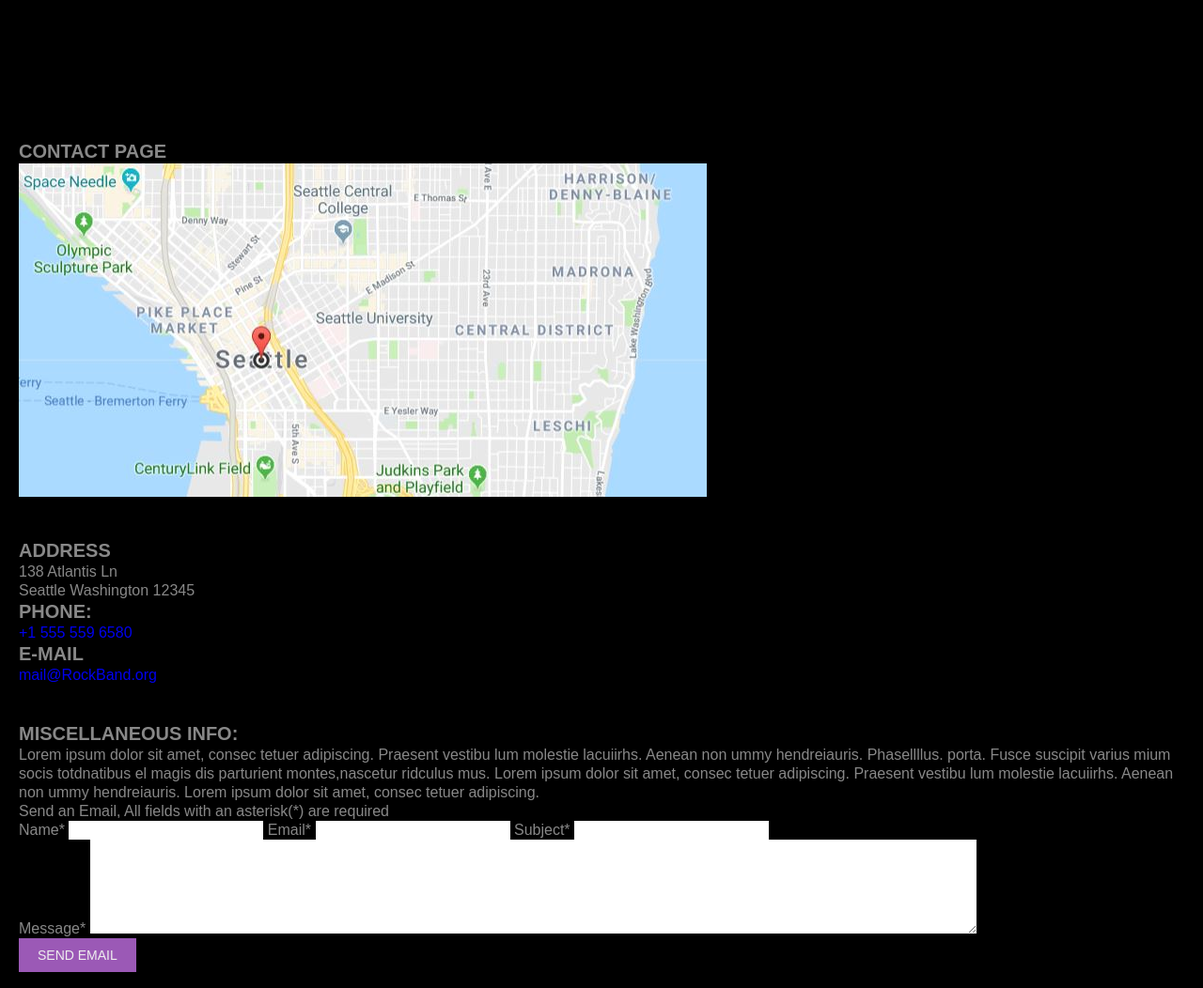
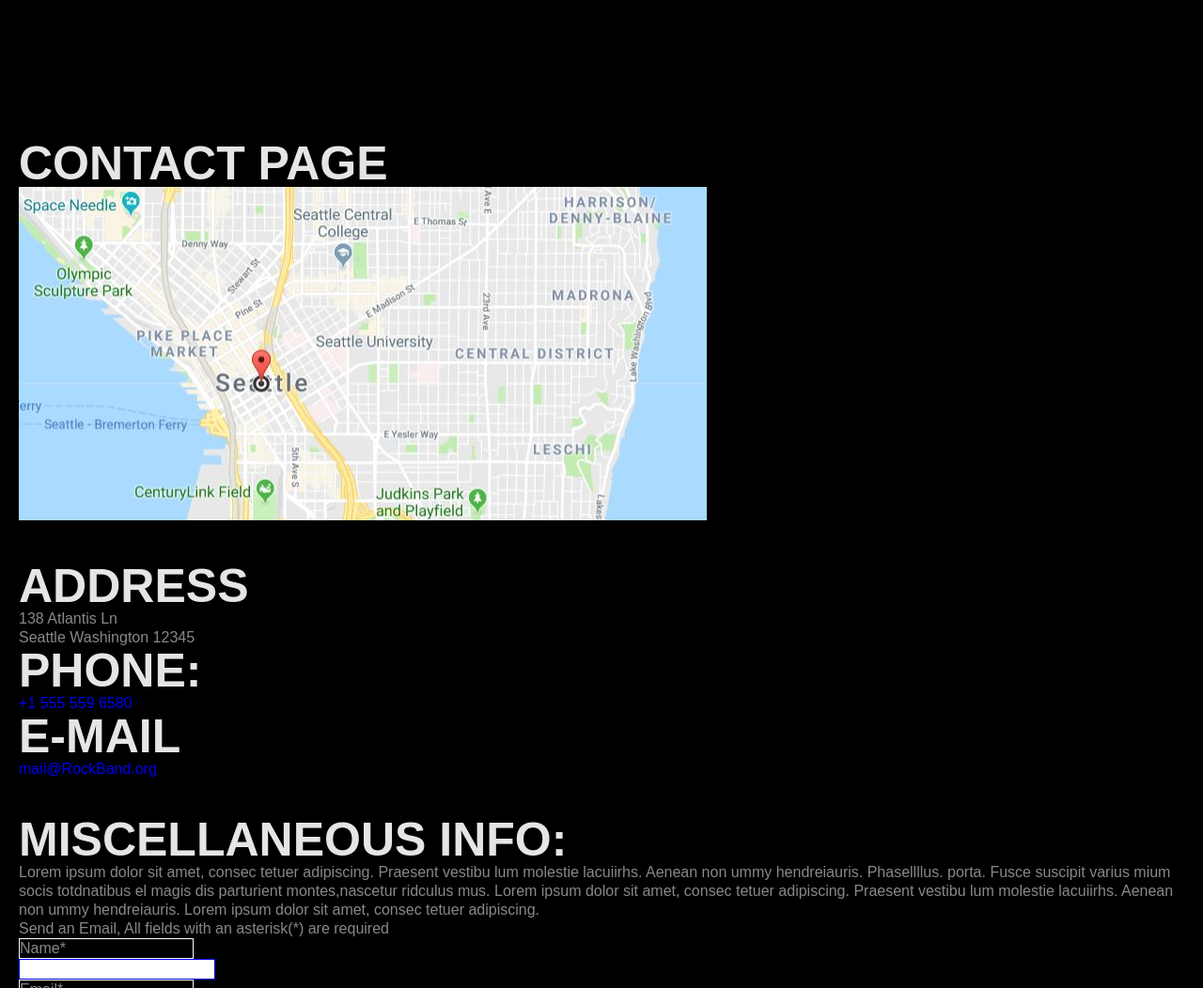
Before and after one commit to StevenPope09/StevenPope09.github.io, a PHP site: page /contact.html in a window 1280 px wide. Shown: the part 659-1711 px from the top of the page at 94% size. Run offline with PHP 8.4, Linux system fonts and the light colour scheme.

Commit message:
various changes in css

```diff
--- a/RockBand/css/main.css
+++ b/RockBand/css/main.css
@@ -11,7 +11,7 @@ html {
     background: url("../images/band.jpg") repeat;
 }
 body {
-    font: 1.6rem/1.25 "Program OT", arial, sans-serif;
+    font: 1.6rem/1.25 "Program OT Book", arial, sans-serif;
     color: #888888;
     background: #000;
 }
@@ -160,12 +160,17 @@ td{
     max-width: calc(50%);
 
 }
+#about #members::before{
+content: "";
+    display: block;
+    clear: both;
+}
 #about #members{
     width: 25%;
     float:right;
     padding: 2rem;
     border: 2px solid red;
-    margin: auto;
+
 }
 /****************NEWS PAGE******************************************/
 #blogPage{
@@ -178,9 +183,7 @@ td{
 
     padding-bottom: 2rem;
 }
-#blogPage article{
-    max-width: 1000px;
-}
+
 #sidebar{
     background: #000;
     max-width: 45%;
@@ -208,15 +211,27 @@ td{
 #map,#miscInfo,#contactInfo{
     background: #000;
 }
-form div{
-    display: inline;
-}
-#textBox{
-    display: block;
-}
 #map img{
     max-width: 100%;
 }
+label{
+    display: block;
+    border: 1px solid white;
+    width: 15%;
+}
+input{
+    border: 1px solid blue;
+}
+#map h2,#contactInfo h2, #miscInfo h2{
+    font: 5.0rem/1 "Program OT Bold",arial,sans-serif;
+    color: #E5E5E5;
+    font-weight: 900;
+
+}
+#miscInfo em{
+    font: 1.6rem/1.25 "Program OT Book Italic", arial, sans-serif;
+}
+
 
 /*************TOURDATES PAGE****************************************/
 #tours ul{
@@ -248,25 +263,25 @@ h2,h3,h4,button{
     margin-left: .1rem;
 }
 h2 {
-    font: 2.0rem/1.25 "Program OT",arial,sans-serif;
+    font: 2.0rem/1.25 "Program OT Bold",arial,sans-serif;
     color: #A5A5A5;
     font-weight: 900;
 
 }
 strong {
-    font: 5.0rem/1 "Program OT",arial,sans-serif;
+    font: 5.0rem/1 "Program OT Bold",arial,sans-serif;
     color: #E5E5E5;
     display: block;
     font-weight: 900;
 
 }
 #blog, h2{
-    font: 2.0rem/1.25 "Program OT",arial,sans-serif;
+    font: 2.0rem/1.25 "Program OT Bold",arial,sans-serif;
     color: #888888;
     font-weight: 900;
 }
 #blog strong{
-    font: 5.0rem/1 "Program OT", arial, sans-serif;
+    font: 5.0rem/1 "Program OT Bold", arial, sans-serif;
     color: #444444;
     display: block;
     font-weight: 900;
@@ -282,11 +297,11 @@ h3{
     font-weight: 500;
 }
 h4{
-    font: 1.6rem/1.25 "Program OT", arial, sans-serif;
+    font: 1.6rem/1.25 "Program OT Bold", arial, sans-serif;
     color: #EEEEEE;
 }
 p,li{
-    font: 1.6rem/1.25 "Program OT", Arial, sans-serif;
+    font: 1.6rem/1.25 "Program OT Book", Arial, sans-serif;
     color: #888888;
 }
 #tourdates h2{
@@ -317,18 +332,12 @@ p,li{
     font-weight: 900;
 }
 /*****************BUTTONS*********************/
-#single button{
+
+button{
     background-color: #9B59B6;
     font: 1.4rem "Program OT",Arial,sans-serif;
     color: #EEEEEE;
     padding: 10px 20px;
     border-bottom: 3px solid #783C90;
-
-}
-button{
-    background-color: #9B59B6;
-    font: 1.4rem "Program OT",Arial,sans-serif;
-    color: #EEEEEE;
-    padding: 10px 20px;
 }
 /*****************************************************************************/
```
